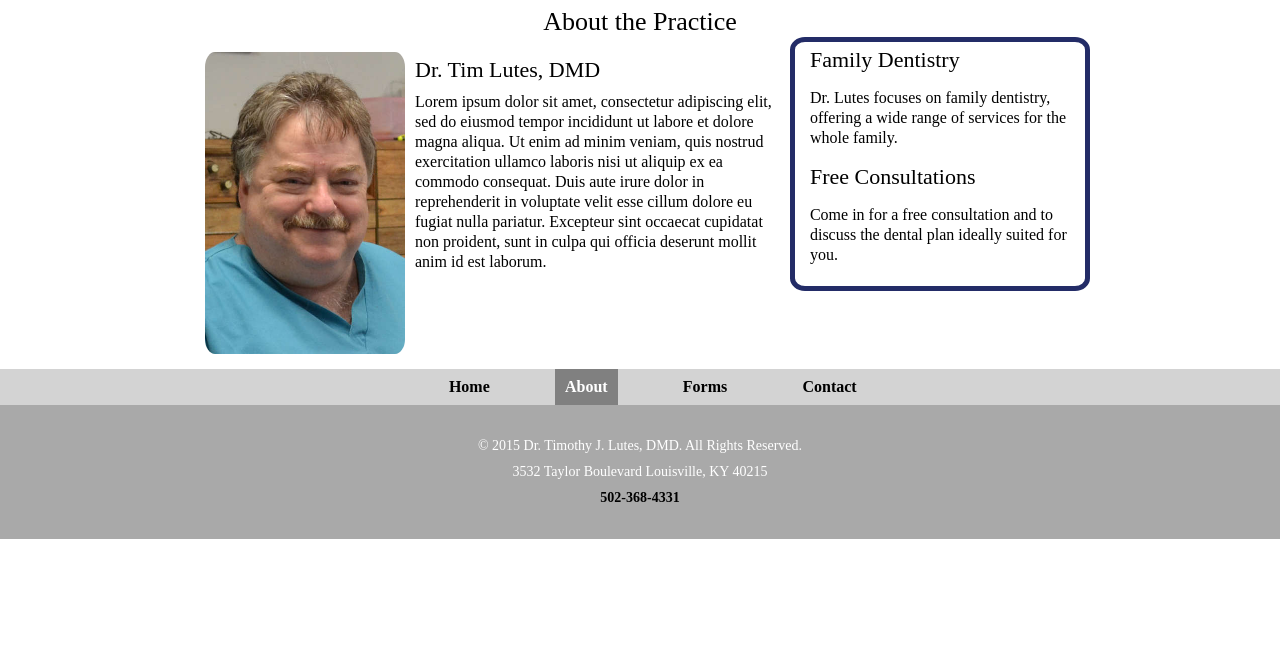
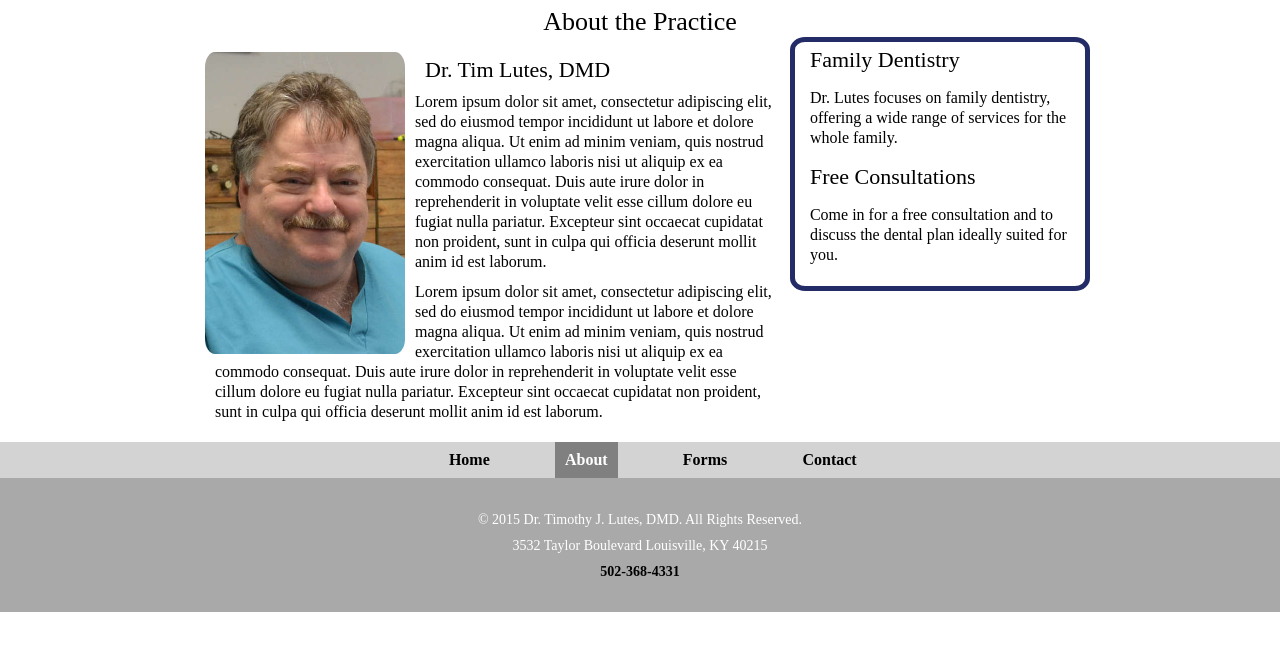
Before and after one commit to kmcmurtrey/dr_lutes_dental, a plain HTML site: page about.html in a window 1280 px wide. Shown: the part 142-792 px from the top of the page. Drawn offline with nearby package versions, Linux system fonts and the light colour scheme.

Commit message:
Adjust About page positioning

```diff
--- a/about.html
+++ b/about.html
@@ -46,6 +46,7 @@
           <img src="img/dr_lutes.jpg" alt="Photo of Dr. Tim Lutes">
           <h3>Dr. Tim Lutes, DMD</h3>
           <p>Lorem ipsum dolor sit amet, consectetur adipiscing elit, sed do eiusmod tempor incididunt ut labore et dolore magna aliqua. Ut enim ad minim veniam, quis nostrud exercitation ullamco laboris nisi ut aliquip ex ea commodo consequat. Duis aute irure dolor in reprehenderit in voluptate velit esse cillum dolore eu fugiat nulla pariatur. Excepteur sint occaecat cupidatat non proident, sunt in culpa qui officia deserunt mollit anim id est laborum.</p>
+          <p>Lorem ipsum dolor sit amet, consectetur adipiscing elit, sed do eiusmod tempor incididunt ut labore et dolore magna aliqua. Ut enim ad minim veniam, quis nostrud exercitation ullamco laboris nisi ut aliquip ex ea commodo consequat. Duis aute irure dolor in reprehenderit in voluptate velit esse cillum dolore eu fugiat nulla pariatur. Excepteur sint occaecat cupidatat non proident, sunt in culpa qui officia deserunt mollit anim id est laborum.</p>
         </div>
       </section><!--
 
--- a/css/responsive.css
+++ b/css/responsive.css
@@ -55,6 +55,7 @@
   }
   .profile img {
     float: left;
+    margin-right: 10px;
   }
   .profile h3 {
     display: inline-block;
@@ -62,7 +63,7 @@
   }
   .profile p {
     display: block;
-    margin: 0 0 10px 210px;
+    margin: 0 0 10px 10px;
   }
   /* Telephone Header styles */
   .tel {
```
